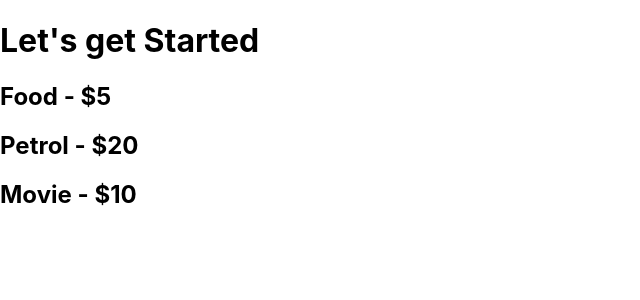
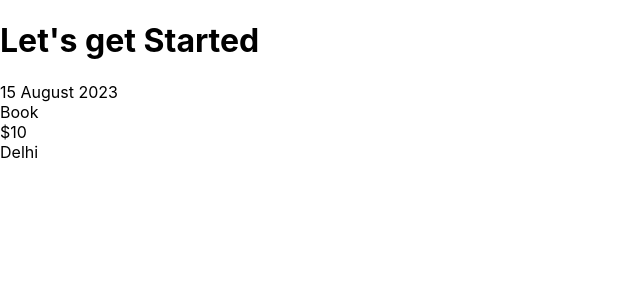
Before and after one commit to caffine-Overflow/project-one, a React (Create React App) app: page / in a window 1280 px wide. Shown: the top 300 px of the page, without its empty margins (0-640 px from the left). Built offline with nearby package versions, Linux system fonts and the light colour scheme.

Commit message:
writng complex JSX

```diff
--- a/src/component/ExpenseItem.js
+++ b/src/component/ExpenseItem.js
@@ -1,11 +1,13 @@
 function ExpenseItem(){
-    return (
-        <>
-           <h2>Food - $5</h2>
-           <h2>Petrol - $20</h2>
-           <h2>Movie - $10</h2>
-
-        </>
+    return(
+    <div>
+        <div>15 August 2023</div>
+        <div>
+            <div>Book</div>
+            <div>$10</div>
+        </div>
+        <div>Delhi</div>
+    </div>
     )
 }
 export default ExpenseItem;
```
